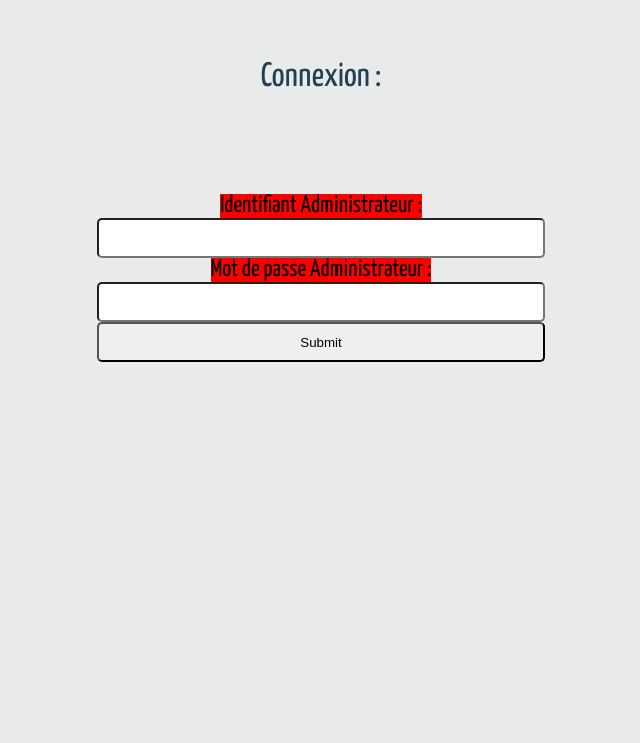
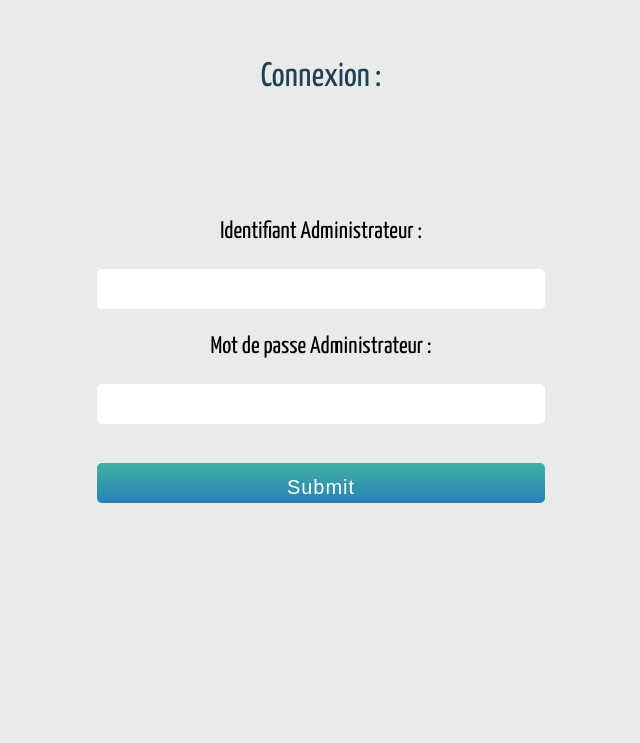
Before and after one commit to DoudouPike/support_dev, a PHP site: page /index.php?page=login in a window 1280 px wide. Shown: the part 80-823 px from the top of the page, without its empty margins (319-959 px from the left). Run offline with PHP 8.4, Linux system fonts and the light colour scheme.

Commit message:
login&creation

```diff
--- a/public/styles/style.css
+++ b/public/styles/style.css
@@ -458,13 +458,20 @@ label[for="pwd"]:after {
 	width: 35%;
 	height: 40px;
 	border-radius: 5px;
+	border-style: none;
+	padding: 1%;
+	letter-spacing: 1px;
+	background-color: #fff;
 }
 
 .customLabel {
 	display: inline-block;
-	background-color: red;
 	font-size: 1.5rem;
-	text-align: right;
+	margin: 2%;
+}
+
+.customButton {
+	margin-top: 3%;
 }
 
 /*404*/
--- a/views/creation.phtml
+++ b/views/creation.phtml
@@ -12,7 +12,7 @@
 
         <label class="creation" for="Langage">Langage : </label>
 
-        <select class="creation roll" name="choixLangage" id="Langage">
+        <select class="creation roll customInput" name="choixLangage" id="Langage">
             <option value="">Sélectionnez votre Langage</option>
             <option value="html">HTML</option>
             <option value="css">CSS</option>
@@ -22,7 +22,7 @@
 
         <label class="creation" for="Categorie">Categorie : </label>
 
-        <select class="creation roll" name="choixCategorie" id="Categorie">
+        <select class="creation roll customInput" name="choixCategorie" id="Categorie">
             <option value="">Sélectionnez votre Categorie</option>
             <option value="0" selected>introduction</option>
             <option value="1">Step 1</option>
--- a/views/login.phtml
+++ b/views/login.phtml
@@ -8,7 +8,7 @@
 		<input class="customInput" type="text" name="name" id="name"><br>
 		<label class="customLabel" for="pwd">Mot de passe Administrateur :</label><br>
 		<input class="customInput" type="password" name="pwd" id="pwd"><br>
-		<input class="customInput" type="submit">
+		<input class="customInput customButton btn" type="submit">
 
 	</form>
 </div>
```
